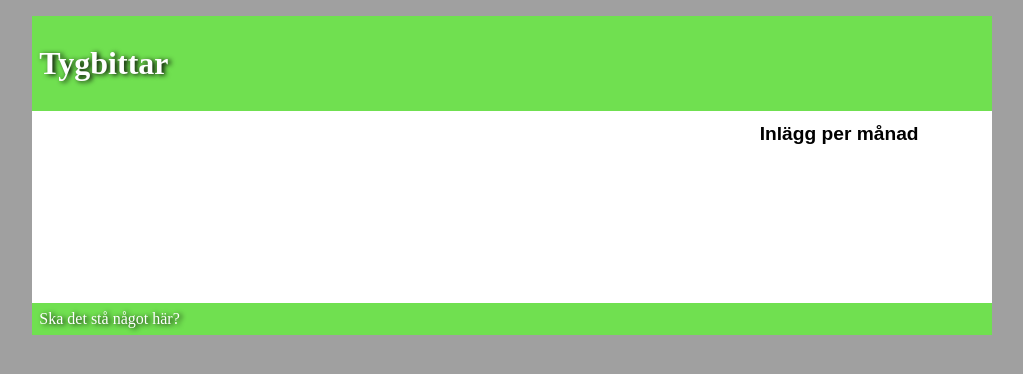
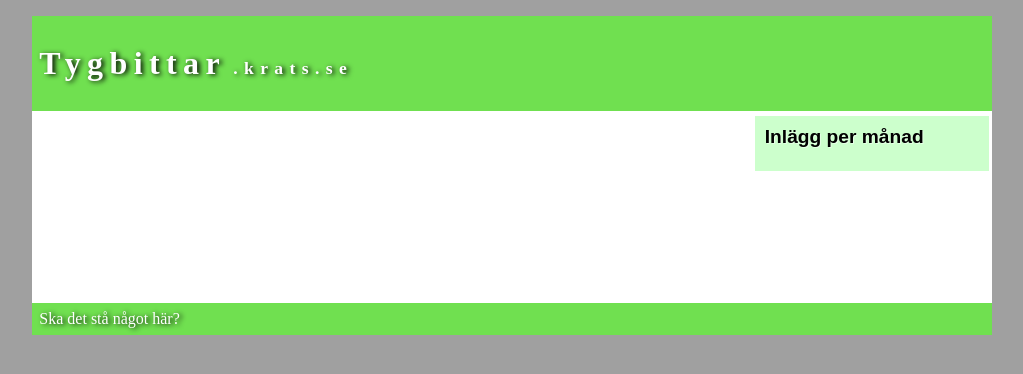
Before and after one commit to kaj/kratsblog, a Django app: template templates/base.html in a window 1280 px wide. Shown: the top 374 px of the page, without its empty margins (128-1151 px from the left). Run offline with Django 3.2, Linux system fonts and the light colour scheme; the template is opened without the code that fills it, so the values that code supplies are empty; some libraries are stand-ins or nearby versions.

Commit message:
Some more graphic design for tygbittar.krats.se.

```diff
--- a/static/site.css
+++ b/static/site.css
@@ -8,22 +8,49 @@ html, body {
     margin: 1em auto 2em;
     max-width: 60em;
     background: white;
+    -moz-border-radius: 0.7em;
     /* border: solid 1px black; */
+}
+@media (min-width: 63em) {
+    #wrapper {
 	-moz-box-shadow: 0 0.4em 1em #404040;
+    }
 }
 
 #header, #footer {
     background: #70e050;
+    background: -moz-linear-gradient(-88deg, rgba(255,255,255,0), rgba(255,255,255,0), rgba(255,255,255,0.3), rgba(255,255,255,0)), -moz-linear-gradient(-30deg, #70e050, #60b040, white, #e05090);
     padding: 1ex;
     color: white;
     text-shadow: 0.15em 0.05em 0.3em black;
 }
+#header {
+    -moz-border-radius: 0.6em 0.6em 0 0;
+}
+#footer {
+    -moz-border-radius: 0 0 0.6em 0.6em;
+}
+
 #header :link, #header :visited {
     color: white;
 }
+#header h1 {
+    letter-spacing: 0.2em;
+}
+#header h1 small {
+    margin-left: 0.4em;
+    font-size: 0.55em;
+}
+
+@media (min-width: 40em) {
     #mainwrap {
 	float: left;
 	width: 75%;
+    }
+    #sidebarwrap {
+	float: right;
+	width: 25%;
+    }
 }
 
 #main {
@@ -31,14 +58,16 @@ html, body {
     min-height: 10em;
 }
 
-#sidebarwrap {
-    float: right;
-    width: 25%;
-}
-#sidebar {
-    margin: 1em 0.6em;
+.sidebar {
+    background: #ccffcc;
+    background: -moz-linear-gradient(-85deg, #70e050, white);
+    padding: 0.8em;
+    margin: 0.4em 0.2em 1.4em;
     font-family: sans-serif;
     font-size: 80%;
+    -moz-border-radius: 0.8em;
+    text-shadow: 1px 1px 0.5px rgba(255,255,255,0.5);
+    overflow: hidden;
 }
 
 #foowrap {
@@ -53,19 +82,22 @@ html, body {
     text-decoration: underline;
 }
 
+@media (min-width: 300px) {
     .image {
 	float: right;
 	clear: right;
 	margin: 0 0.5em 0.5em 0.5em;
     }
     .image .caption {
-    font-size: 80%;
-}
-.image .caption {
 	max-width: 226px; // corresponds actual image width
     }
     .postInIndex .image .caption {
 	max-width: 186px; // corresponds actual image width
+    }
+}
+
+.image .caption {
+    font-size: 80%;
 }
 
 img {
--- a/templates/base.html
+++ b/templates/base.html
@@ -23,7 +23,7 @@
   <body>
     <div id="wrapper">
       <div id="header">
-	<h1><a href="/">Tygbittar</a></h1>
+	<h1><a href="/">Tygbittar<small>.krats.se</small></a></h1>
       </div>
       <div id="foowrap">
 	<div id="mainwrap">
@@ -32,7 +32,14 @@
 	  </div>
 	</div>
 	<div id="sidebarwrap">
-	  <div id="sidebar">
+	  <!--
+	  <div class="sidebar">
+	    <p>Liten blurb om <strong>Katarina Kaj</strong> som
+	      skriver här på siten.
+	      Inte hur kort som helst, men heller inte särskilt långt.</p>
+	  </div>
+	  -->
+	  <div class="sidebar">
 	    {% titles_by_month %}
 	  </div>
 	</div>
```
Lines whose indentation alone changed are shown as unchanged.
